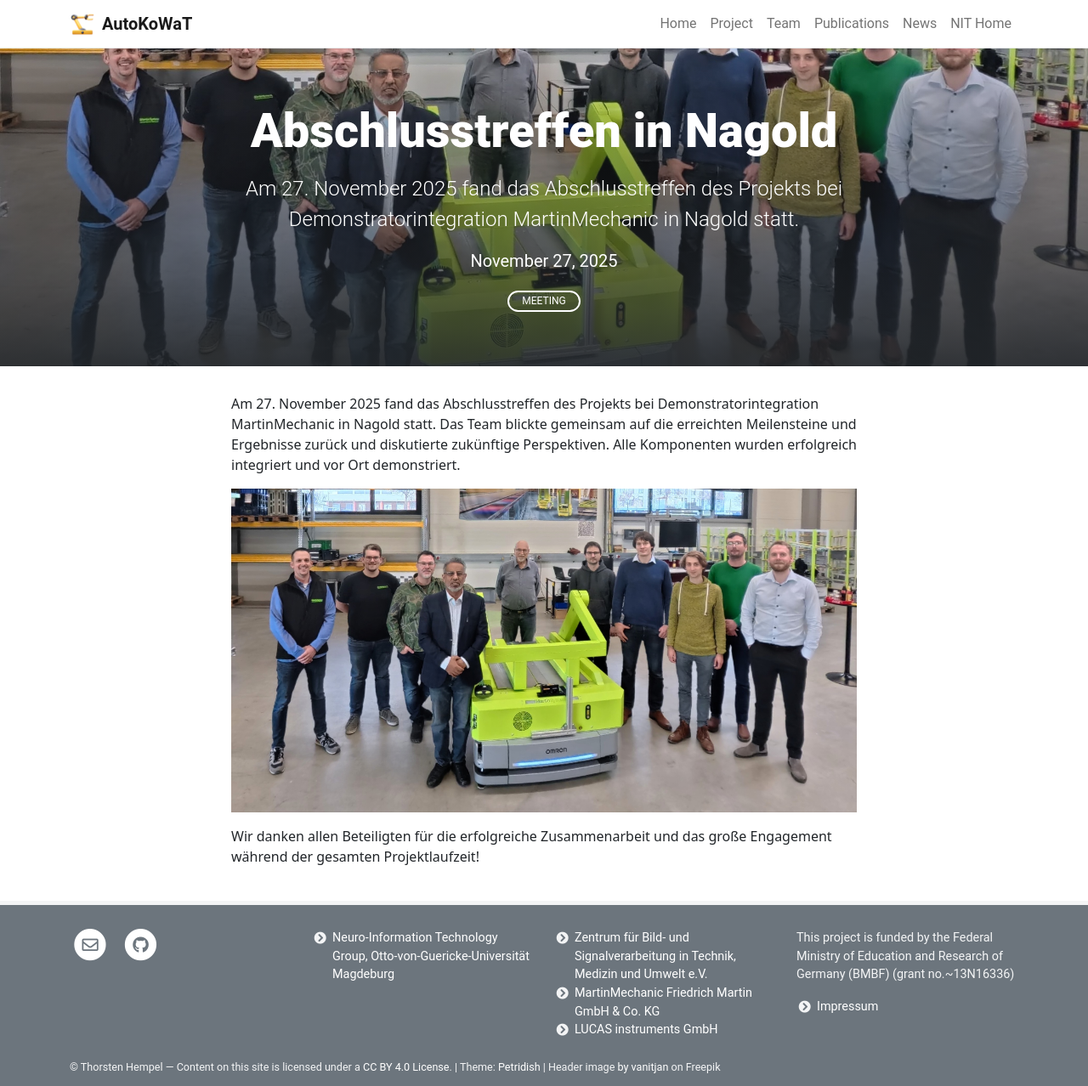
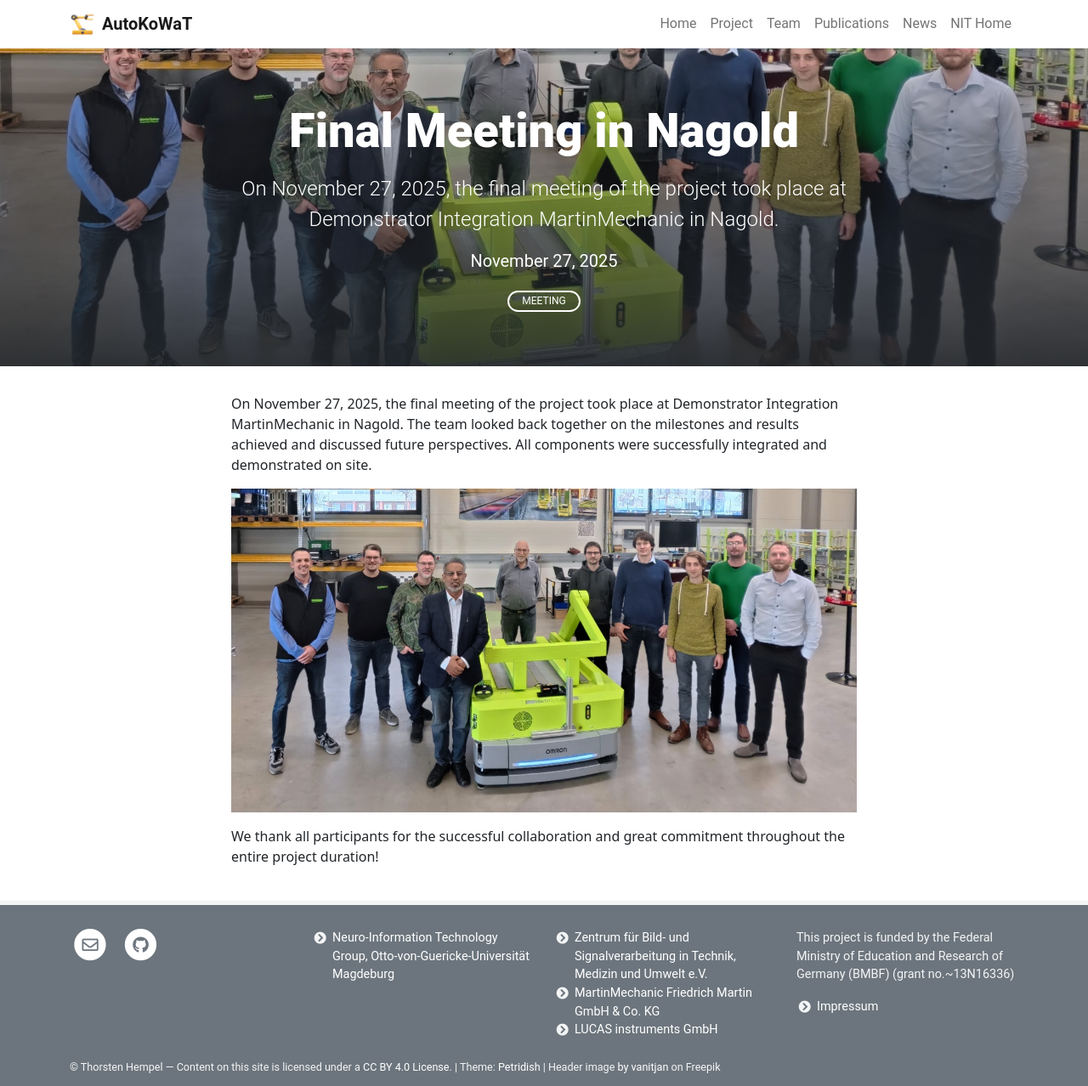
Before and after one commit to autokowat/autokowat.github.io, a Jekyll site: the page built from _posts/2025-11-27-abschlusstreffen-nagold.md, in a window 1280 px wide. Shown: the whole page at 85% size. Built offline with Jekyll 4.4.1, drawn with Linux system fonts in a browser that asks for light colours.

Commit message:
translate

```diff
--- a/_posts/2025-11-27-abschlusstreffen-nagold.md
+++ b/_posts/2025-11-27-abschlusstreffen-nagold.md
@@ -1,15 +1,16 @@
 ---
-title: "Abschlusstreffen in Nagold"
+
+title: "Final Meeting in Nagold"
 date: 2025-11-27
-description: Am 27. November 2025 fand das Abschlusstreffen des Projekts bei Demonstratorintegration MartinMechanic in Nagold statt.
+description: On November 27, 2025, the final meeting of the project took place at Demonstrator Integration MartinMechanic in Nagold.
 categories: meeting
 background: /assets/theme/images/abschlusstreffen.jpg
 ---
 
-# Abschlusstreffen und Demonstratorpräsentation
+# Final Meeting and Demonstrator Presentation
 
-Am 27. November 2025 fand das Abschlusstreffen des Projekts bei Demonstratorintegration MartinMechanic in Nagold statt. Das Team blickte gemeinsam auf die erreichten Meilensteine und Ergebnisse zurück und diskutierte zukünftige Perspektiven. Alle Komponenten wurden erfolgreich integriert und vor Ort demonstriert.
+On November 27, 2025, the final meeting of the project took place at Demonstrator Integration MartinMechanic in Nagold. The team looked back together on the milestones and results achieved and discussed future perspectives. All components were successfully integrated and demonstrated on site.
 
-![Abschlusstreffen in Nagold](/assets/theme/images/abschlusstreffen.jpg)
+![Final meeting in Nagold](/assets/theme/images/abschlusstreffen.jpg)
 
-Wir danken allen Beteiligten für die erfolgreiche Zusammenarbeit und das große Engagement während der gesamten Projektlaufzeit!
+We thank all participants for the successful collaboration and great commitment throughout the entire project duration!
```
